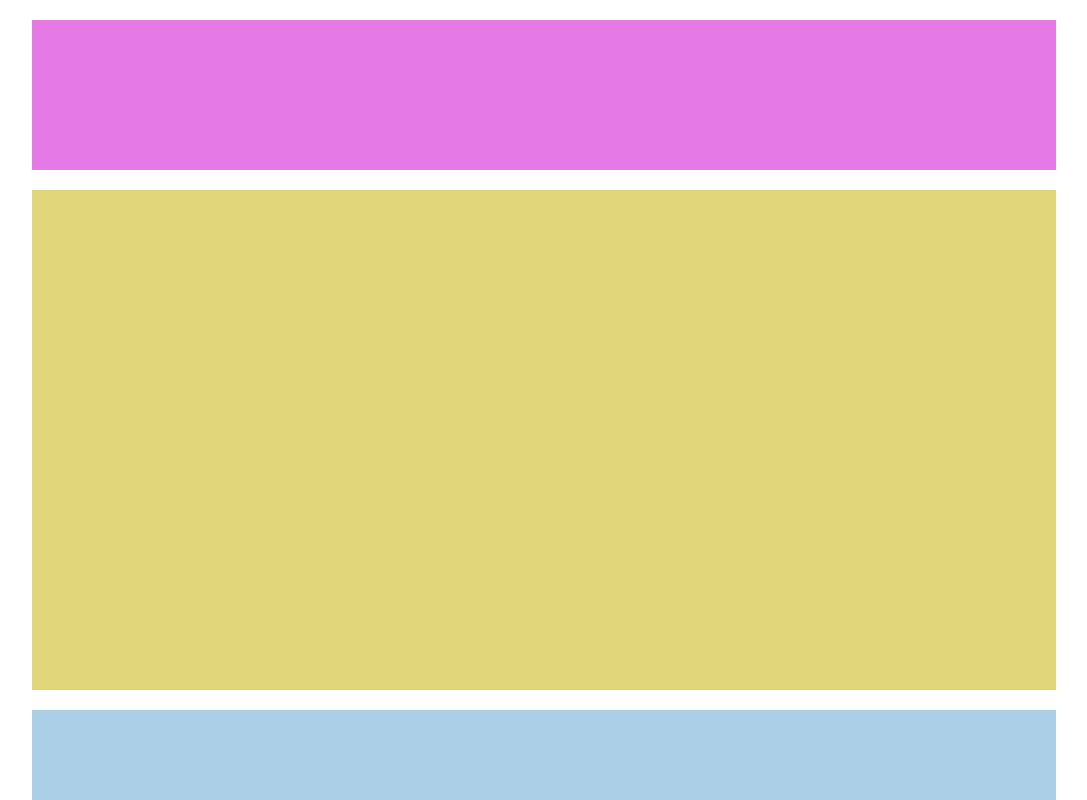
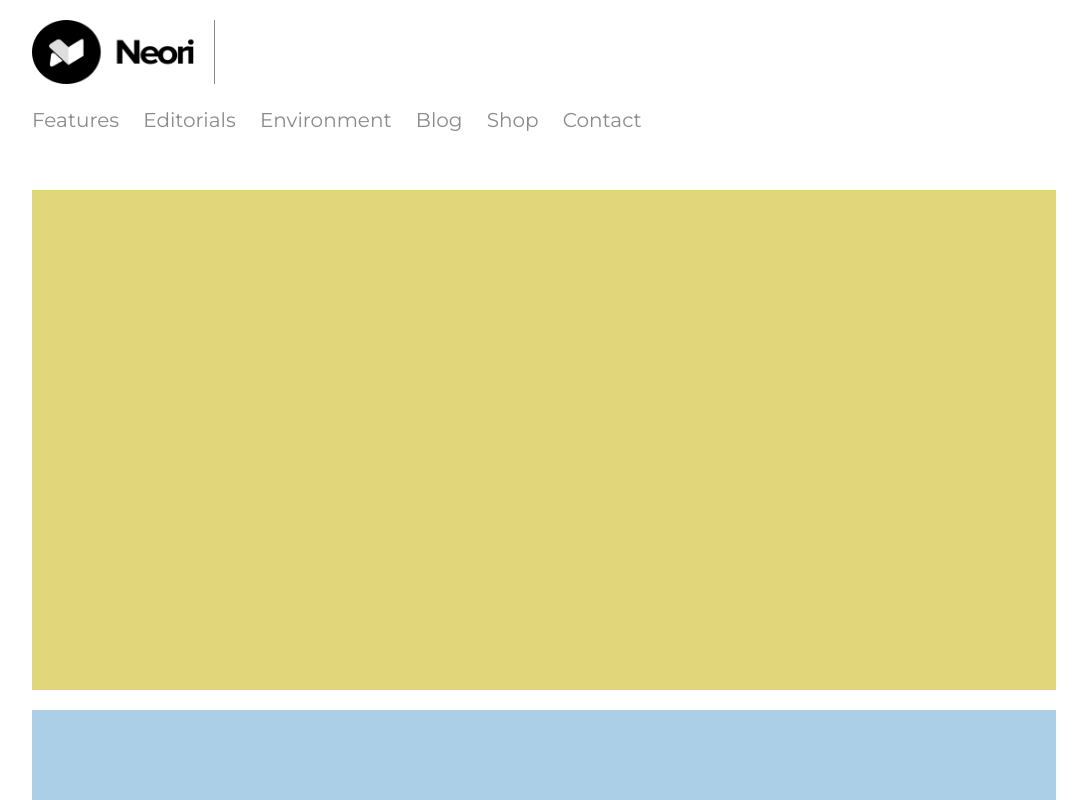
Before and after one commit to salamone-gius/htmlcss-wp, a plain HTML site: page index.html in a window 1280 px wide. Shown: the top 800 px of the page, without its empty margins (96-1183 px from the left). Drawn offline with Linux system fonts and the light colour scheme.

Commit message:
header created

```diff
--- a/css/style.css
+++ b/css/style.css
@@ -4,27 +4,41 @@
     padding: 0;
 }
 
-
-/* fare sezione commons e sezione debug per creare una struttura*/
-
-
 .container {
     width: 80%;
     margin: 20px auto;
-    /* max-width: 1280px; */
+    font-family: 'Montserrat', sans-serif;
+    color: #8A8A8A;
     /* margin: auto; */
 }
 
-header, .section.one {
+header, .section.one, .logo {
     margin-bottom: 20px;
 }
 /* ha dato margin-bottom:20px solo all'header */
 
 header {
-    background-color: rgb(229, 121, 230);
     min-height: 150px;
 }
-    /* giusto */
+
+.logo {
+    height: 64px;
+    width: 183px;
+    border-right: 1px solid #8A8A8A;
+    padding-right: 20px;
+}
+
+li {
+    list-style: none;
+    display: inline-block;
+    padding-right: 20px;
+}
+
+a {
+    text-decoration: none;
+    color: #8A8A8A;
+    font-size: 20px;
+}
 
 .clearfix::after {
     content: "";
--- a/index.html
+++ b/index.html
@@ -4,20 +4,47 @@
         <meta charset="UTF-8">
         <meta http-equiv="X-UA-Compatible" content="IE=edge">
         <meta name="viewport" content="width=device-width, initial-scale=1.0">
-        <title>Struttura wp</title>
+        <title>Neori</title>
         <link rel="stylesheet" href="css/style.css">
+        <link rel="preconnect" href="https://fonts.googleapis.com">
+        <link rel="preconnect" href="https://fonts.gstatic.com" crossorigin>
+        <link href="https://fonts.googleapis.com/css2?family=Montserrat&display=swap" rel="stylesheet">
     </head>
 
     <body>
-        <!-- impostare una classe "debug" al body con caratteristiche momentanee (tipo dimensioni fisse e colori) per impostare il layout, da togliere prima di inserire il contenuto -->
 
         <div class="container">
 
-            <!--header: 1 pink banner-->
+            <!--header: logo + nav-->
             <header>
 
+                <img class="logo" src="img/logo.png" alt="Neori's logo">
+                <nav>
+                    <ul>
+                        <li>
+                            <a href="https://themeforest.net/item/neori-news-and-magazine-wordpress-theme/21447496" target="_blank">Features</a>
+                        </li>
+                        <li>
+                            <a href="https://themeforest.net/item/neori-news-and-magazine-wordpress-theme/21447496" target="_blank">Editorials</a>
+                        </li>
+                        <li>
+                            <a href="https://themeforest.net/item/neori-news-and-magazine-wordpress-theme/21447496" target="_blank">Environment</a>
+                        </li>
+                        <li>
+                            <a href="https://themeforest.net/item/neori-news-and-magazine-wordpress-theme/21447496" target="_blank">Blog</a>
+                        </li>
+                        <li>
+                            <a href="https://themeforest.net/item/neori-news-and-magazine-wordpress-theme/21447496" target="_blank">Shop</a>
+                        </li>
+                        <li>
+                            <a href="https://themeforest.net/item/neori-news-and-magazine-wordpress-theme/21447496" target="_blank">Contact</a>
+                        </li>
+                    </ul>
+
+                </nav>
+
             </header>
-            <!--/header: 1 pink banner-->
+            <!--/header: logo + nav-->
 
             <!--main: 2 section-->
             <main>
```
